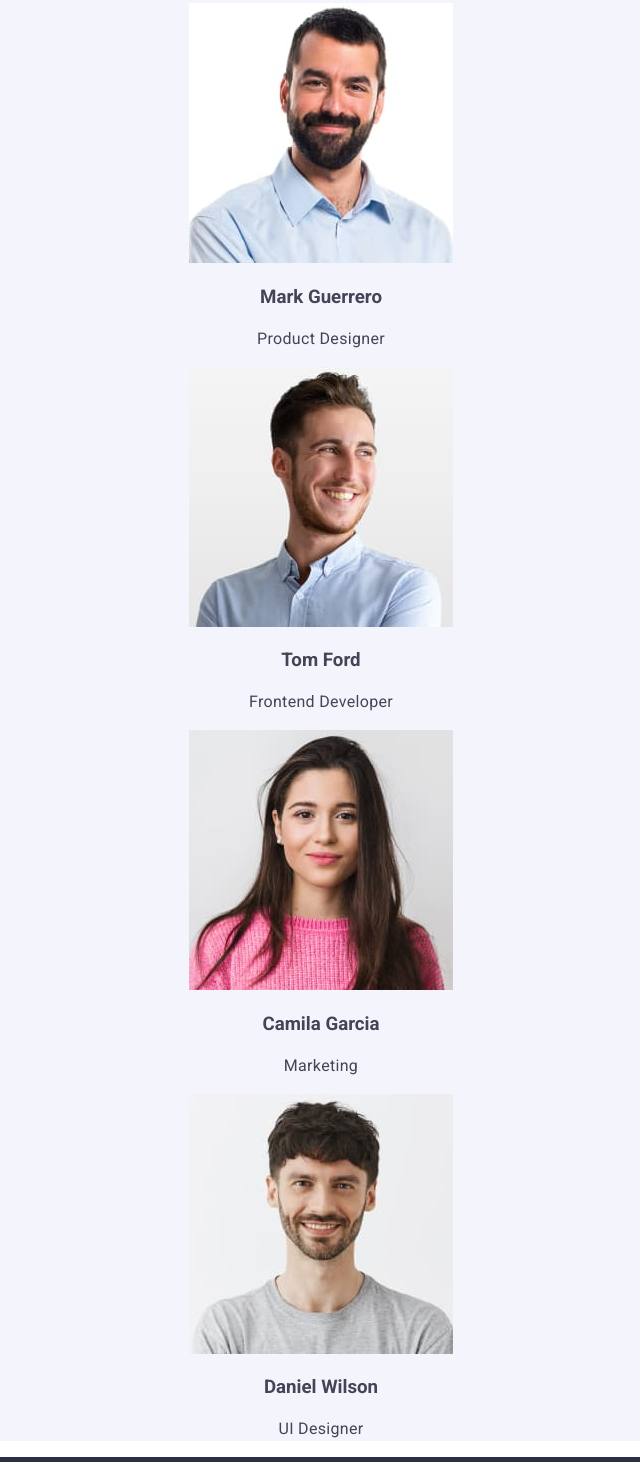
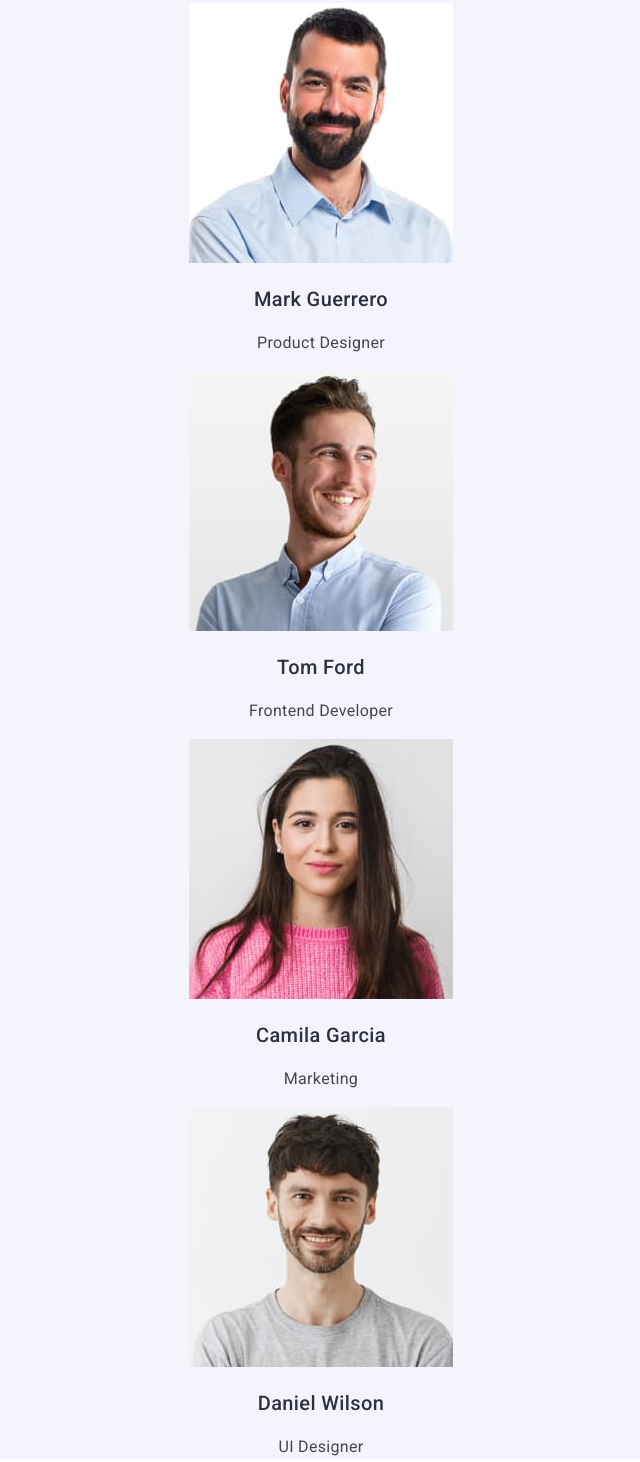
Before and after one commit to Titiof/goit-markup-hw-02, a plain HTML site: page index.html in a window 1280 px wide. Shown: the part 1824-3286 px from the top of the page, without its empty margins (339-979 px from the left). Drawn offline with Linux system fonts and the light colour scheme.

Commit message:
Update index.html

```diff
--- a/index.html
+++ b/index.html
@@ -99,29 +99,29 @@
                 <li class="advantage-item workers-item">
                     <img class="workers-pic" src="./images/ourteam/markguerrero.jpg" alt="photo Mark Guerrero"
                         width="264" height="260">
-                    <h3>Mark Guerrero</h3>
-                    <p>Product Designer</p>
+                    <h3 class="advantage-item-title">Mark Guerrero</h3>
+                    <p class="advantage-item-p">Product Designer</p>
                     <!-- Traling icons x4 ???? -->
                 </li>
                 <li class="advantage-item workers-item">
                     <img class="workers-pic" src="./images/ourteam/tomford.jpg" alt="photo Tom Ford" width="264"
                         height="260">
-                    <h3>Tom Ford</h3>
-                    <p>Frontend Developer</p>
+                    <h3 class="advantage-item-title">Tom Ford</h3>
+                    <p class="advantage-item-p">Frontend Developer</p>
                     <!-- Traling icons x4 ???? -->
                 </li>
                 <li class="advantage-item workers-item">
                     <img class="workers-pic" src="./images/ourteam/camilagarcia.jpg" alt="photo Camila Garcia"
                         width="264" height="260">
-                    <h3>Camila Garcia</h3>
-                    <p>Marketing</p>
+                    <h3 class="advantage-item-title">Camila Garcia</h3>
+                    <p class="advantage-item-p">Marketing</p>
                     <!-- Traling icons x4 ???? -->
                 </li>
                 <li class="advantage-item workers-item">
                     <img class="workers-pic" src="./images/ourteam/danielwilson.jpg" alt="photo Daniel Wilson"
                         width="264" height="260">
-                    <h3>Daniel Wilson</h3>
-                    <p>UI Designer</p>
+                    <h3 class="advantage-item-title">Daniel Wilson</h3>
+                    <p class="advantage-item-p">UI Designer</p>
                     <!-- Traling icons x4 ???? -->
                 </li>
             </ul>
```
